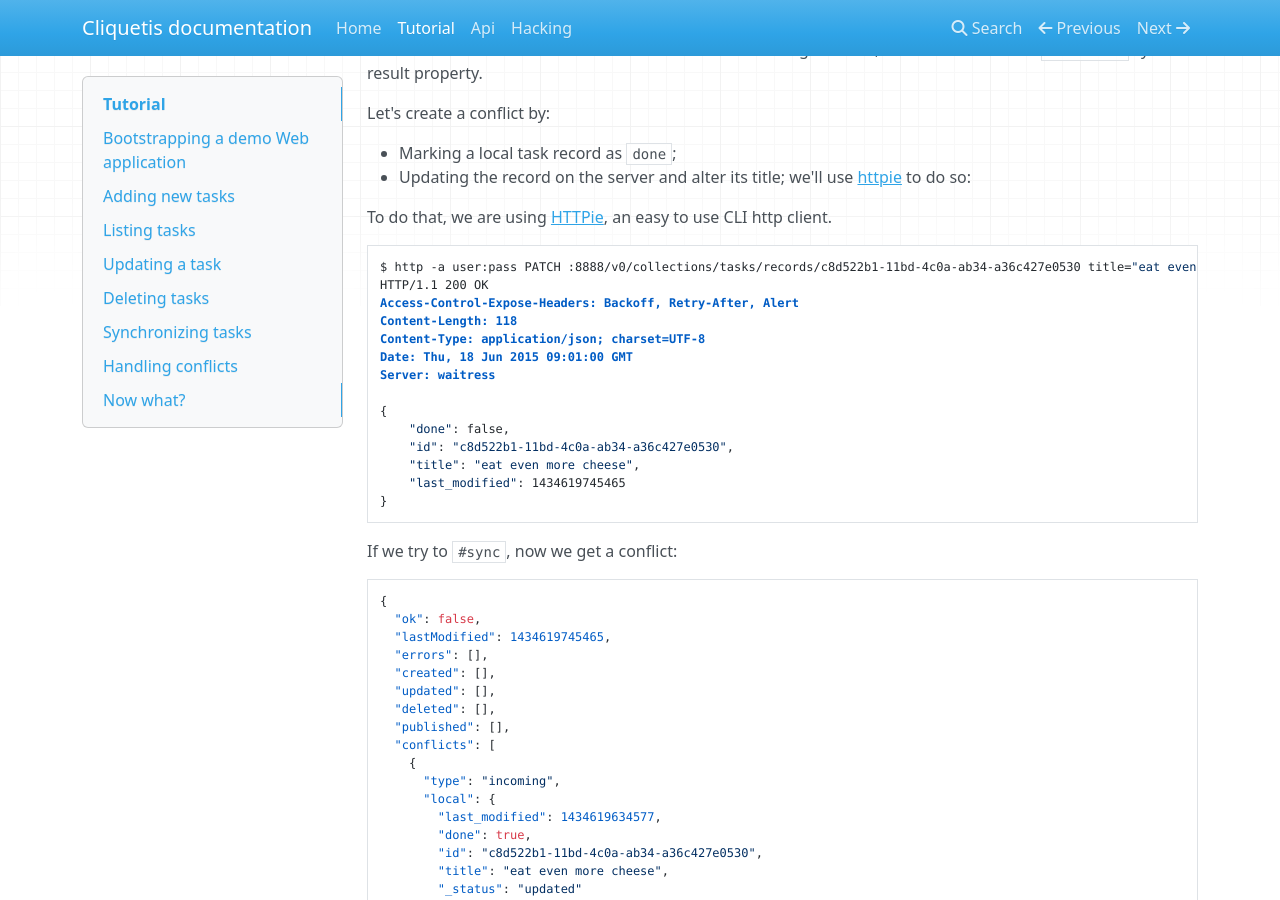
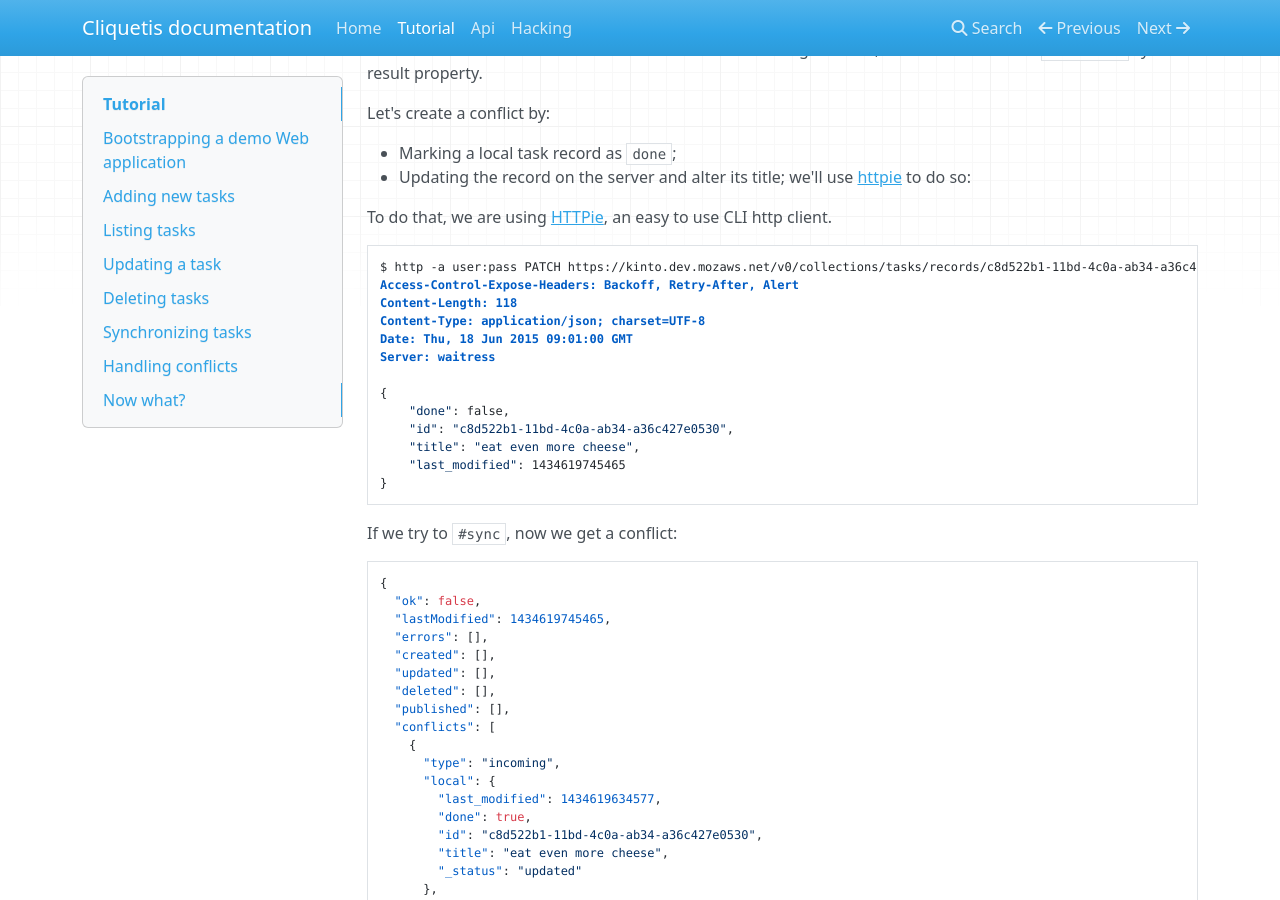
Before and after one commit to Kinto/kinto.js, an MkDocs documentation site: the page built from docs/tutorial.md, in a window 1280 px wide and 900 px high, scrolled down 9749 px. Built offline with MkDocs 1.6.1, drawn with Linux system fonts in a browser that asks for light colours; nearby versions of some CDN libraries; old or Windows-style settings are respelled for this version of MkDocs.

Commit message:
Fixed httpie url used.

````diff
--- a/docs/tutorial.md
+++ b/docs/tutorial.md
@@ -401,8 +401,7 @@ Let's create a conflict by:
 To do that, we are using [HTTPie](https://github.com/jakubroztocil/httpie), an easy to use CLI http client.
 
 ```
-$ http -a user:pass PATCH :8888/v0/collections/tasks/records/c8d522b1-11bd-4c0a-ab34-a36c427e0530 title="eat even more cheese"
-HTTP/1.1 200 OK
+$ http -a user:pass PATCH https://kinto.dev.mozaws.net/v0/collections/tasks/records/c8d522b1-11bd-4c0a-ab34-a36c427e0530 title="eat even more cheese"
 Access-Control-Expose-Headers: Backoff, Retry-After, Alert
 Content-Length: 118
 Content-Type: application/json; charset=UTF-8
````
Also changed, not shown: other parts of docs/tutorial.md (+1 -1 lines).
